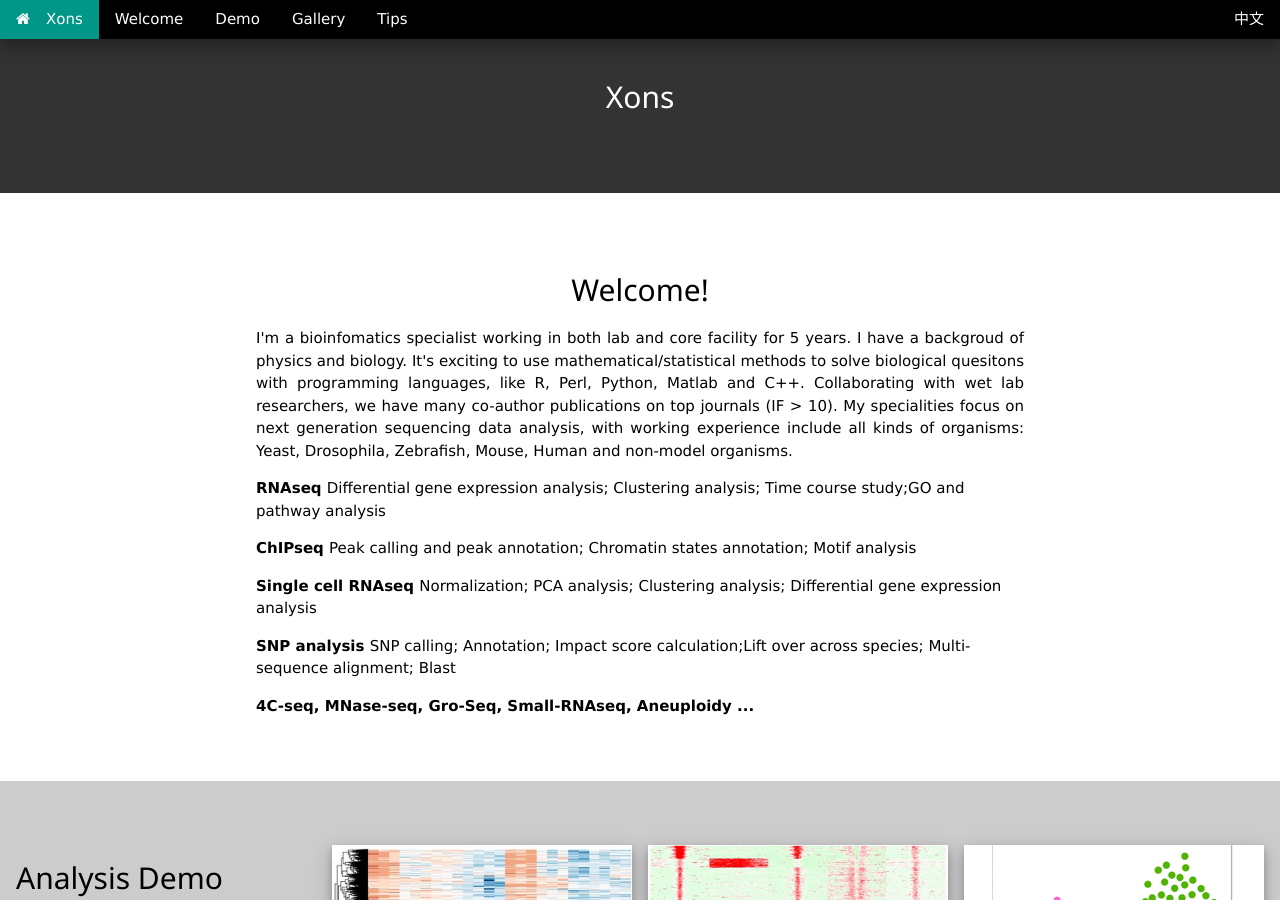
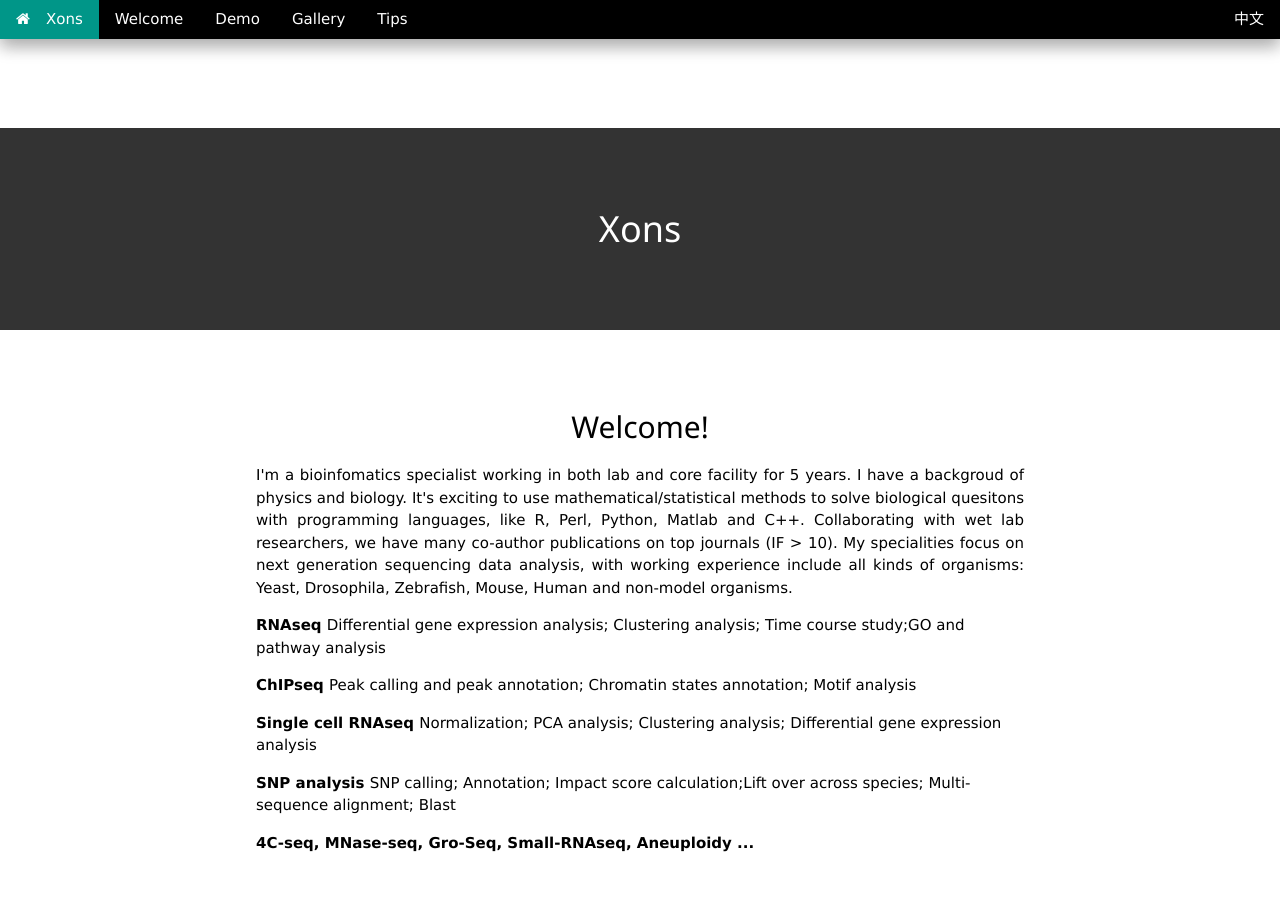
Before and after one commit to xons/xons.github.io, a Jekyll site: the page built from index.html, in a window 1280 px wide and 900 px high. Built offline with Jekyll 4.4.1, drawn with Linux system fonts in a browser that asks for light colours; nearby versions of some CDN libraries; library files that are not in the unit come from our copies.

Commit message:
Update index.html

```diff
--- a/index.html
+++ b/index.html
@@ -3,8 +3,10 @@ layout: default
 title: Xons
 ---
 <!-- Header image -->
+<div class="w3-container w3-padding-64">
+</div>
 <div class="w3-container w3-center w3-padding-64 w3-theme-l1">
-    <h2> Xons </h2>
+    <h1> Xons </h1>
 </div>
 
 <!-- Introduction -->
```
